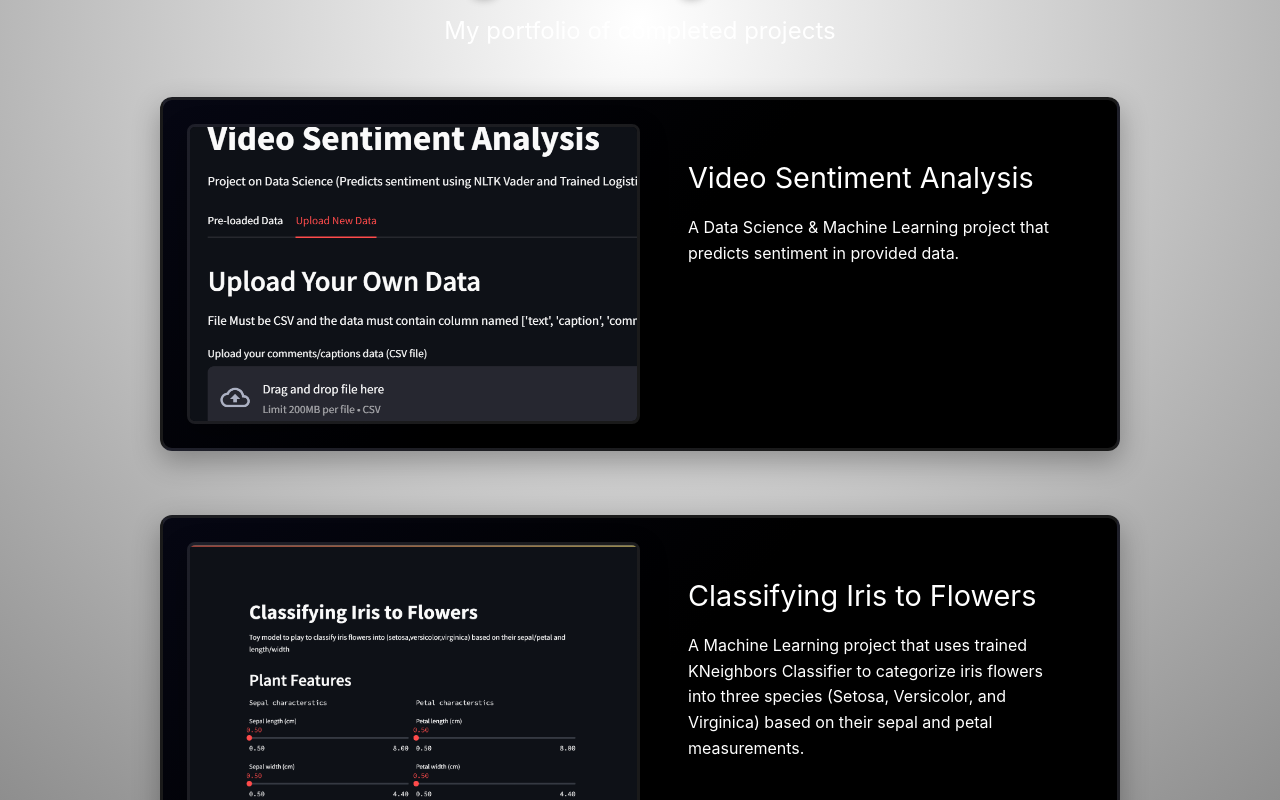
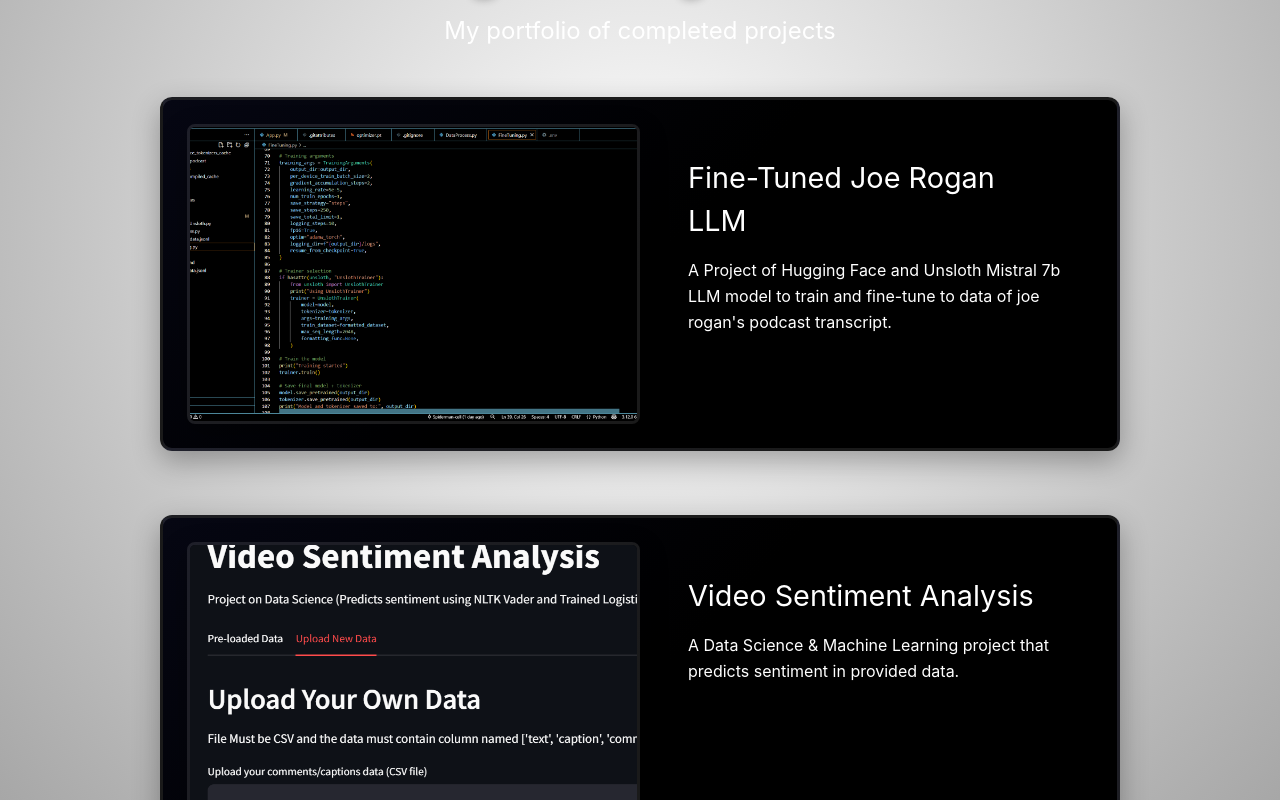
Before and after one commit to Sparshan605/Portfolio_Website, a React (Vite) app: page / in a window 1280 px wide. Shown: the part 2160-2960 px from the top of the page. Built offline with nearby package versions, Linux system fonts and the light colour scheme.

Commit message:
adding new project

```diff
--- a/src/component/Projects.tsx
+++ b/src/component/Projects.tsx
@@ -4,6 +4,7 @@
 import image2 from "../assets/Iris_st.png";
 import image3 from "../assets/Web_scapper.png";
 import image4 from "../assets/EDA.png";
+import image5 from "../assets/Finetune_LLM.png"
 import { motion, useInView, AnimatePresence } from "framer-motion";
 import AnimatedText from "./animation";
 // If using React Router, uncomment the next line
@@ -29,6 +30,16 @@
   const projects: Project[] = [
     {
       id: 1,
+      img: image5,
+      title: "Fine-Tuned Joe Rogan LLM",
+      description:
+        "A Project of Hugging Face and Unsloth Mistral 7b LLM model to train and fine-tune to data of joe rogan's podcast transcript.It is a large model so It has been trained in google collab and deploying is in process due to hardware problems. ",
+      tags: ["Unsloth","Python", "Mistral 7b", "Streamlit", "HuggingFace","WandDB"],
+      detailsUrl: "",
+      githubUrl: "https://github.com/Sparshan605/PodcastAi"
+    },
+    {
+      id: 2,
       img: image1,
       title: "Video Sentiment Analysis",
       description:
@@ -38,7 +49,7 @@
       githubUrl: "https://github.com/Sparshan605/Social-Media-Sentiment-Dashboard"
     },
     {
-      id: 2,
+      id: 3,
       img: image2,
       title: "Classifying Iris to Flowers",
       description: "A Machine Learning project that uses trained KNeighbors Classifier to categorize iris flowers into three species (Setosa, Versicolor, and Virginica) based on their sepal and petal measurements. The project includes data preprocessing, model training, evaluation metrics, and displayed in streamlit.",
@@ -47,7 +58,7 @@
       githubUrl: "https://github.com/Sparshan605/IRis_Streamlit"
     },
     {
-      id: 3,
+      id: 4,
       img: image3,
       title: "Web Scrapping",
       description:
@@ -57,7 +68,7 @@
       githubUrl: "https://github.com/Sparshan605/web_scrapping"
     },
     {
-      id: 4,
+      id: 5,
       img: image4,
       title: "Exploratory Data Analysis and Data Preprocessing",
       description:
```
